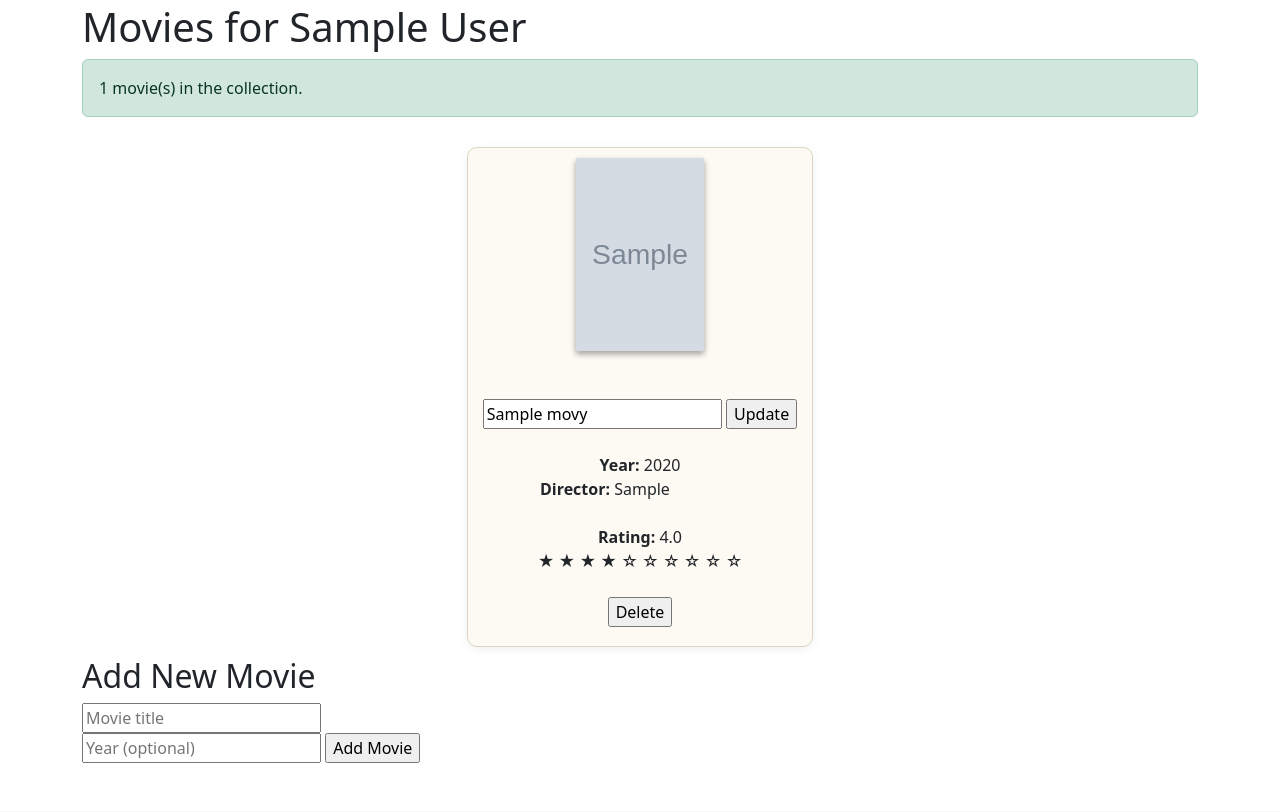
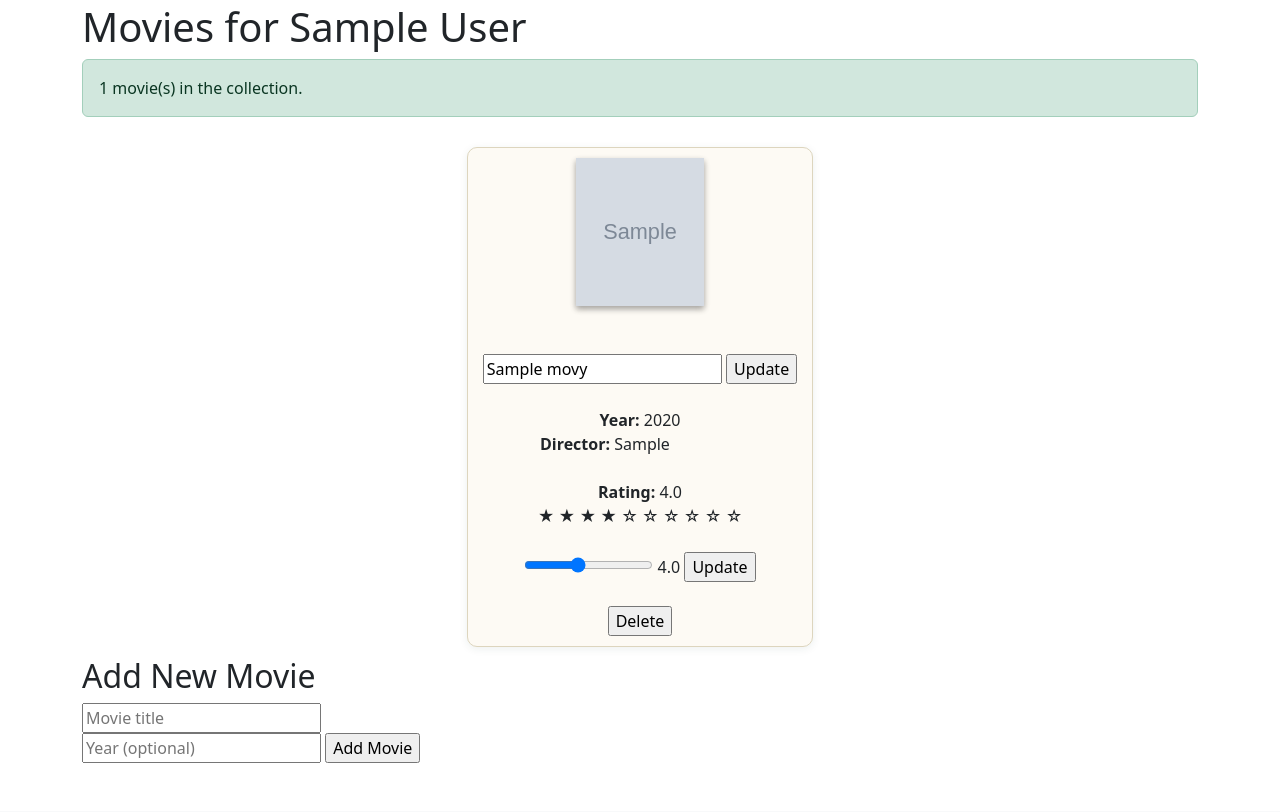
Before and after one commit to alina-geissler/Movie-Web-App, a Flask app: page /users/1/movies in a window 1280 px wide. Shown: the part 149-961 px from the top of the page. Run offline with Flask 3, Linux system fonts and the light colour scheme; tables that the repository leaves empty hold one stand-in row (values such as "Sample post"); grey boxes marked "Sample" are stand-in pictures.

Commit message:
feat: add movie rating update and user deletion with cascade delete

```diff
--- a/app.py
+++ b/app.py
@@ -44,8 +44,6 @@
     return num_stars
 
 
-
-
 @app.route('/')
 def index():
     """
@@ -74,6 +72,22 @@
         return redirect(url_for('index'))
     except SQLAlchemyError:
         flash('Could not create new user. Please try again.', 'danger')
+    return redirect(url_for('index'))
+
+
+@app.route('/users/<int:user_id>/delete', methods=['POST'])
+def delete_user(user_id):
+    """
+    Delete user by ID via POST request.
+    :param user_id: ID of user to delete
+    :return: redirect to index page with success/error flash message
+    """
+    try:
+        user_to_delete = User.query.get_or_404(user_id)
+        data_manager.delete_user(user_id)
+        flash(f'User "{user_to_delete.name}" deleted successfully!', 'success')
+    except SQLAlchemyError:
+        flash('Could not delete user. Please try again.', 'danger')
     return redirect(url_for('index'))
 
 
@@ -183,8 +197,8 @@
     return redirect(url_for('list_movies', user_id=user_id))
 
 
-@app.route('/users/<int:user_id>/movies/<int:movie_id>/update', methods=['POST'])
-def update_movie(user_id, movie_id):
+@app.route('/users/<int:user_id>/movies/<int:movie_id>/update/title', methods=['POST'])
+def update_movie_title(user_id, movie_id):
     """
     Update movie title via POST form.
     :param user_id: ID of user to update movie for
@@ -192,11 +206,35 @@
     :return: redirect to movie page with success/error flash message
     """
     try:
-        new_title = request.form['update_movie']
-        data_manager.update_movie(movie_id, new_title)
+        new_title = request.form['update_movie_title']
+        data_manager.update_movie_title(movie_id, new_title)
         flash(f'Movie "{new_title}" updated successfully!', 'success')
     except SQLAlchemyError:
-        flash('Could not update movie. Please try again.')
+        flash('Could not update movie title. Please try again.')
+    return redirect(url_for('list_movies', user_id=user_id))
+
+
+@app.route('/users/<int:user_id>/movies/<int:movie_id>/update/rating', methods=['POST'])
+def update_movie_rating(user_id, movie_id):
+    """
+    Update movie rating via POST form.
+    :param user_id: ID of user to update movie for
+    :param movie_id: ID of movie to update
+    :return: redirect to movie page with success/error flash message
+    """
+    try:
+        new_rating = float(request.form['update_movie_rating'])
+        if not 0 <= new_rating <= 10:
+            raise ValueError
+    except ValueError:
+        flash('Rating must be a number between 0 and 10.', 'danger')
+        return redirect(url_for('list_movies', user_id=user_id))
+
+    try:
+        data_manager.update_movie_rating(movie_id, new_rating)
+        flash('Rating updated successfully!', 'success')
+    except SQLAlchemyError:
+        flash('Could not update rating. Please try again.')
     return redirect(url_for('list_movies', user_id=user_id))
 
 
--- a/models/data_manager.py
+++ b/models/data_manager.py
@@ -35,6 +35,22 @@
         return users
 
     @staticmethod
+    def delete_user(user_id):
+        """
+        Delete a user from the database.
+        Raise SQLAlchemyError if database operation fails.
+        :param user_id: ID of the user to delete
+        """
+        try:
+            user_to_delete = db.session.get(User, user_id)
+            if user_to_delete:
+                db.session.delete(user_to_delete)
+                db.session.commit()
+        except SQLAlchemyError:
+            db.session.rollback()
+            raise
+
+    @staticmethod
     def get_movies(user_id):
         """
         Fetch all movies for a specific user.
@@ -59,7 +75,7 @@
             raise
 
     @staticmethod
-    def update_movie(movie_id, new_title):
+    def update_movie_title(movie_id, new_title):
         """
         Update the title of an existing movie.
         Raise SQLAlchemyError if database operation fails.
@@ -70,6 +86,23 @@
             movie_to_update = db.session.get(Movie, movie_id)
             if movie_to_update:
                 movie_to_update.title = new_title
+                db.session.commit()
+        except SQLAlchemyError:
+            db.session.rollback()
+            raise
+
+    @staticmethod
+    def update_movie_rating(movie_id, new_rating):
+        """
+        Update the rating of an existing movie.
+        Raise SQLAlchemyError if database operation fails.
+        :param movie_id: ID of the movie to update
+        :param new_rating: new rating for the movie
+        """
+        try:
+            movie_to_update = db.session.get(Movie, movie_id)
+            if movie_to_update:
+                movie_to_update.rating = new_rating
                 db.session.commit()
         except SQLAlchemyError:
             db.session.rollback()
--- a/models/data_models.py
+++ b/models/data_models.py
@@ -24,4 +24,4 @@
     poster_url = db.Column(db.String, nullable=True)
     rating = db.Column(db.Float, nullable=True)
     user_id = db.Column(db.Integer, db.ForeignKey('users.user_id'), nullable=False)
-    user = db.relationship('User', backref='movies')
+    user = db.relationship('User', backref=db.backref('movies', cascade='all, delete-orphan'))
--- a/templates/movies.html
+++ b/templates/movies.html
@@ -21,8 +21,8 @@
                  alt="Poster of movie {{ movie.title }}"
                  onerror="this.onerror=null; this.src='{{ url_for('static', filename='images/fallback_poster.png') }}';">
             <br><br>
-            <form action="{{ url_for('update_movie', user_id=user.user_id, movie_id=movie.movie_id) }}" method="POST">
-                <input type="text" id="update_movie" name="update_movie" value="{{ movie.title }}" aria-label="New Title" required>
+            <form action="{{ url_for('update_movie_title', user_id=user.user_id, movie_id=movie.movie_id) }}" method="POST">
+                <input type="text" id="update_movie_title" name="update_movie_title" value="{{ movie.title }}" aria-label="New Title" required>
                 <input type="submit" value="Update">
             </form>
             <br>
@@ -35,6 +35,12 @@
                     <span>{{ '★' if i < num_stars else '☆' }}</span>
                 {% endfor %}
             </div><br>
+            <form action="{{ url_for('update_movie_rating', user_id=user.user_id, movie_id=movie.movie_id) }}" method="POST">
+                <input type="range" id="update_movie_rating" name="update_movie_rating" min="0" max="10" step="0.1" value="{{ movie.rating or 0 }}" aria-label="New Rating" oninput="this.nextElementSibling.value = this.value">
+                <output>{{ movie.rating or 0 }}</output>
+                <input type="submit" value="Update">
+            </form>
+            <br>
             <form action="{{ url_for('delete_movie', user_id=movie.user_id, movie_id=movie.movie_id) }}" method="POST">
                 <input type="submit" value="Delete">
             </form>
```
Also changed, not shown: templates/index.html (+5 -2 lines).
